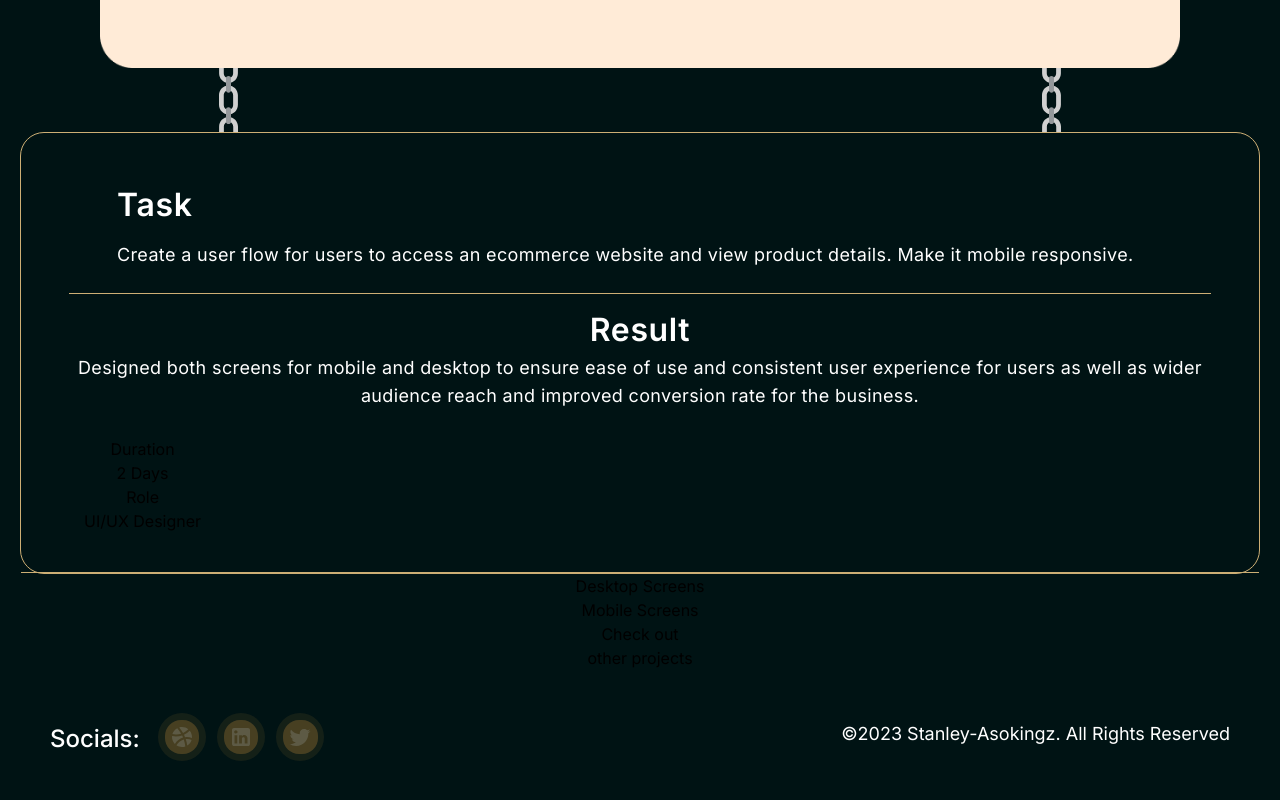
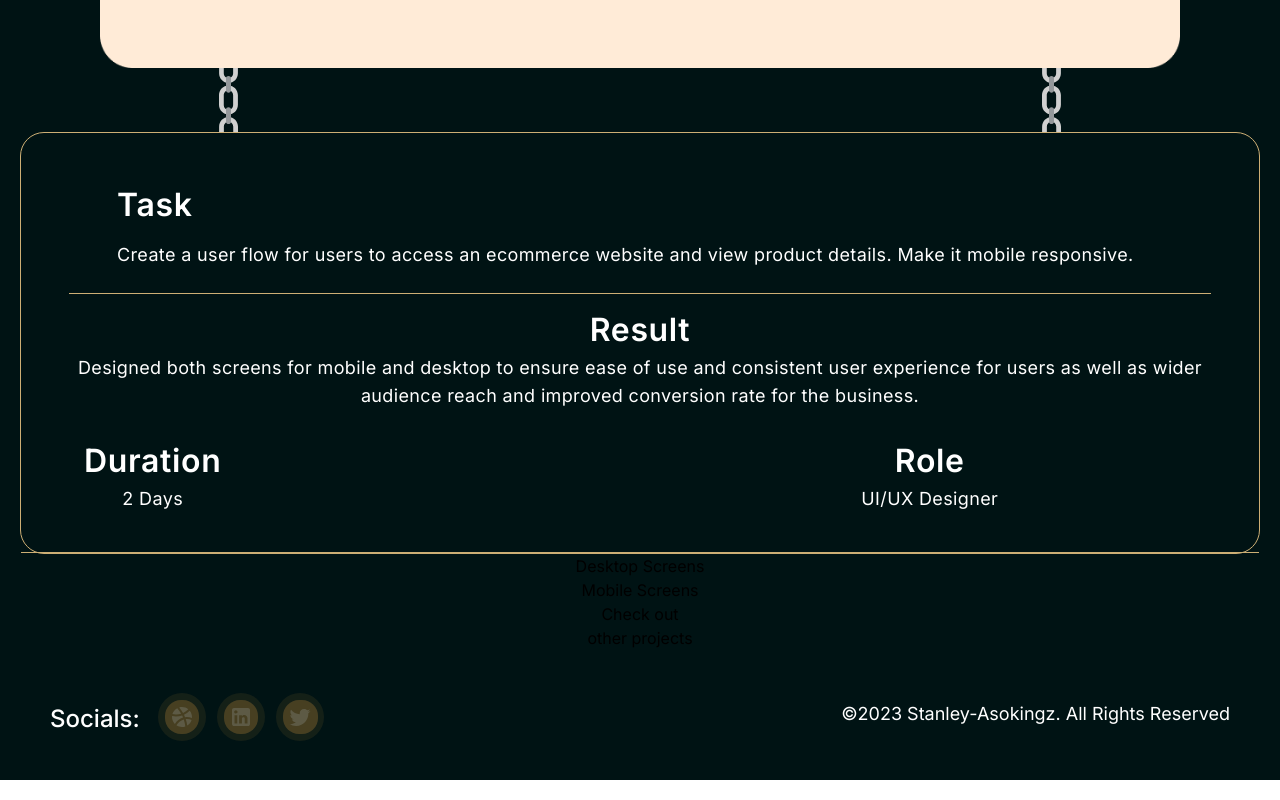
Before and after one commit to Maxwell011/portfolio-design, a Next.js app: page /Quickshop in a window 1280 px wide. Shown: the part 835-1635 px from the top of the page. Built offline with nearby package versions, Linux system fonts and the light colour scheme.

Commit message:
Updated table styles

```diff
--- a/src/app/Quickshop/page.tsx
+++ b/src/app/Quickshop/page.tsx
@@ -50,10 +50,20 @@ export default function QuickShop() {
             </div>
             <div className="flex gap-[40rem] p-[15px]">
               <div className="flex flex-col">
-                <h2>Duration</h2>
-                <p>2 Days</p>
-                <h2>Role</h2>
-                <p>UI/UX Designer</p>
+                <h2 className="text-white text-[32px] font-semibold tracking-[0.64px]">
+                  Duration
+                </h2>
+                <p className="text-white text-lg font-normal tracking-[0.36px]">
+                  2 Days
+                </p>
+              </div>
+              <div className="flex flex-col">
+                <h2 className="text-white text-[32px] font-semibold tracking-[0.64px]">
+                  Role
+                </h2>
+                <p className="text-white text-lg font-normal tracking-[0.36px]">
+                  UI/UX Designer
+                </p>
               </div>
             </div>
           </div>
```
